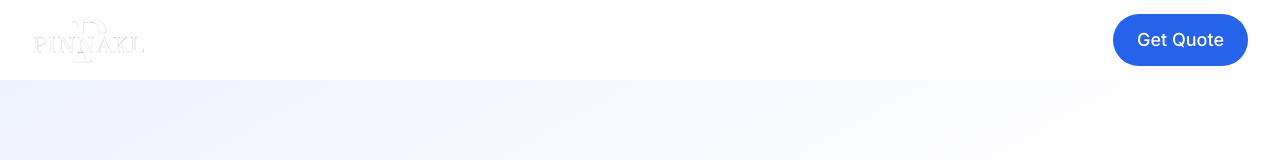
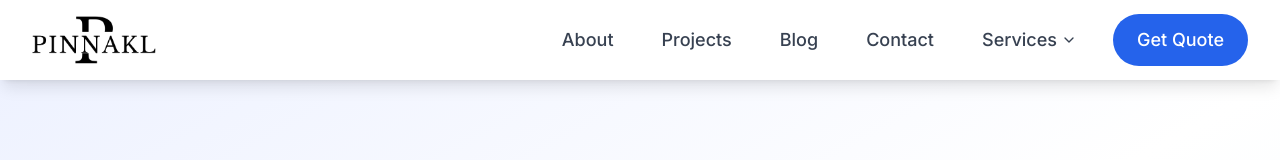
Before and after one commit to PinnaklTech/Pinnakl_Tech-2.0, a React (Vite) app: page /services/supply-chain in a window 1280 px wide. Shown: the top 160 px of the page. Built offline with nearby package versions, Linux system fonts and the light colour scheme.

Commit message:
Fix navbar visibility on all pages

```diff
--- a/src/components/Header.tsx
+++ b/src/components/Header.tsx
@@ -9,6 +9,9 @@ const Header: React.FC = () => {
   const [isServicesOpen, setIsServicesOpen] = useState(false);
   const location = useLocation();
 
+  // Check if we're on the homepage
+  const isHomePage = location.pathname === '/';
+
   useEffect(() => {
     const handleScroll = () => {
       setIsScrolled(window.scrollY > 20);
@@ -18,6 +21,9 @@ const Header: React.FC = () => {
     window.addEventListener("scroll", handleScroll);
     return () => window.removeEventListener("scroll", handleScroll);
   }, [isMenuOpen]);
+
+  // Force scrolled state on non-home pages for visibility
+  const shouldShowScrolledState = !isHomePage || isScrolled;
 
   const scrollToSection = (sectionId: string) => {
     if (location.pathname !== '/') {
@@ -51,7 +57,7 @@ const Header: React.FC = () => {
   return (
     <header
       className={`fixed top-0 left-0 right-0 z-50 transition-all duration-300 ${
-        isScrolled ? "bg-white/95 backdrop-blur-md shadow-lg" : "bg-transparent"
+        shouldShowScrolledState ? "bg-white/95 backdrop-blur-md shadow-lg" : "bg-transparent"
       }`}
     >
       <div className="w-full max-w-7xl mx-auto px-3 sm:px-4 md:px-6 lg:px-8">
@@ -59,7 +65,7 @@ const Header: React.FC = () => {
           {/* Logo */}
           <Link to="/" className="flex items-center space-x-2 flex-shrink-0 min-w-0">
             <img
-              src={isScrolled ? "/logo_b.png" : "/logo_w.png"}
+              src={shouldShowScrolledState ? "/logo_b.png" : "/logo_w.png"}
               alt="Pinnakl Technologies Logo"
               className="h-6 w-auto sm:h-8 md:h-10 lg:h-12 object-contain transition-all duration-300"
             />
@@ -72,7 +78,7 @@ const Header: React.FC = () => {
                 key={item.id}
                 onClick={() => scrollToSection(item.id)}
                 className={`font-medium transition-all duration-300 hover:scale-105 text-sm lg:text-base xl:text-lg px-2 lg:px-3 py-1 lg:py-2 rounded-md whitespace-nowrap ${
-                  isScrolled
+                  shouldShowScrolledState
                     ? "text-gray-700 hover:text-blue-600 hover:bg-blue-50"
                     : "text-white/90 hover:text-white hover:bg-white/10"
                 }`}
@@ -87,7 +93,7 @@ const Header: React.FC = () => {
                 onMouseEnter={() => setIsServicesOpen(true)}
                 onMouseLeave={() => setIsServicesOpen(false)}
                 className={`font-medium transition-all duration-300 hover:scale-105 text-sm lg:text-base xl:text-lg px-2 lg:px-3 py-1 lg:py-2 rounded-md whitespace-nowrap flex items-center gap-1 ${
-                  isScrolled
+                  shouldShowScrolledState
                     ? "text-gray-700 hover:text-blue-600 hover:bg-blue-50"
                     : "text-white/90 hover:text-white hover:bg-white/10"
                 }`}
@@ -134,7 +140,7 @@ const Header: React.FC = () => {
           <button
             onClick={() => setIsMenuOpen(!isMenuOpen)}
             className={`xl:hidden p-2 sm:p-3 rounded-lg transition-colors duration-300 touch-manipulation ${
-              isScrolled ? "text-gray-900 hover:bg-gray-100" : "text-white hover:bg-white/10"
+              shouldShowScrolledState ? "text-gray-900 hover:bg-gray-100" : "text-white hover:bg-white/10"
             }`}
             aria-label="Toggle menu"
           >
```
